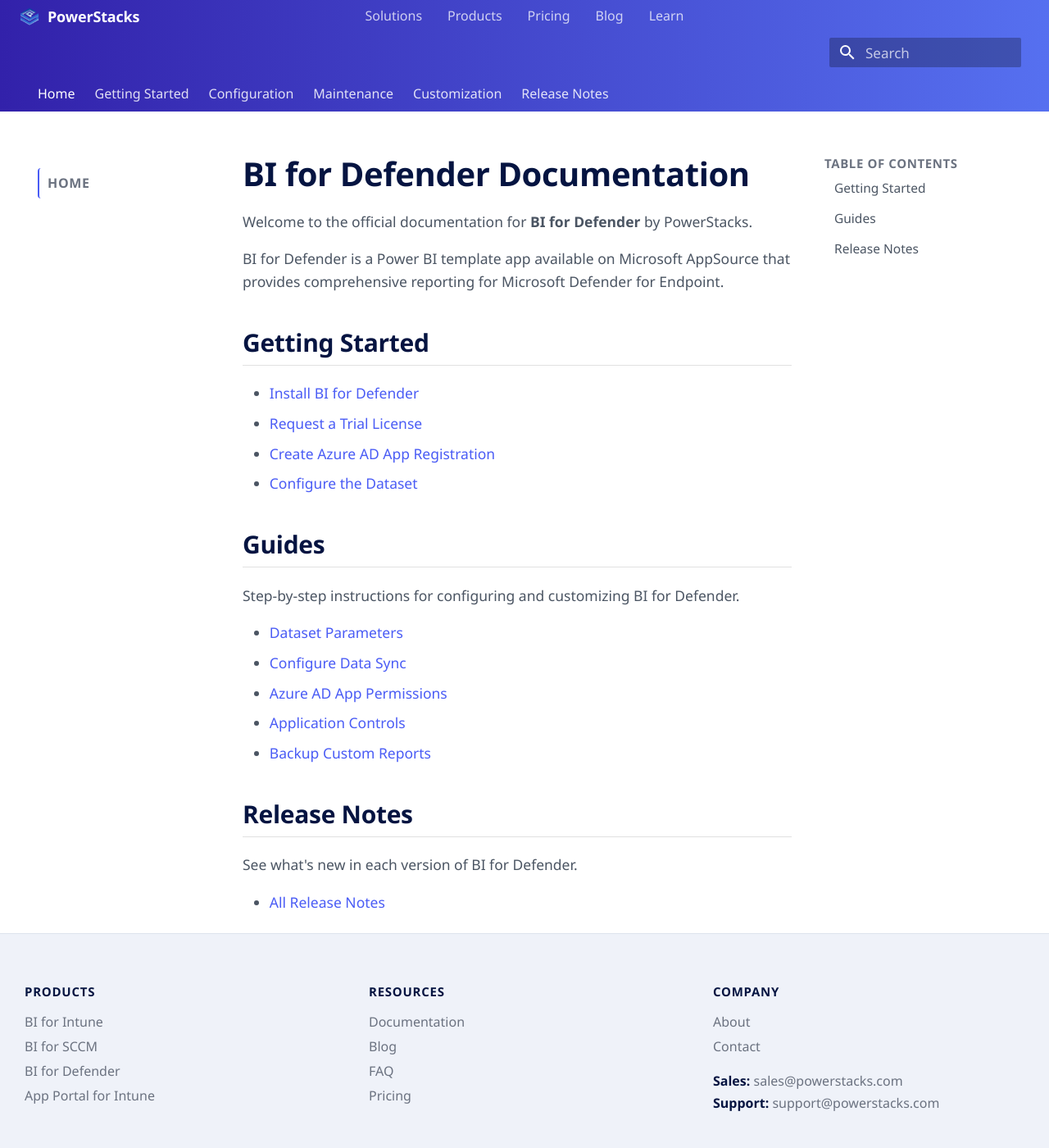
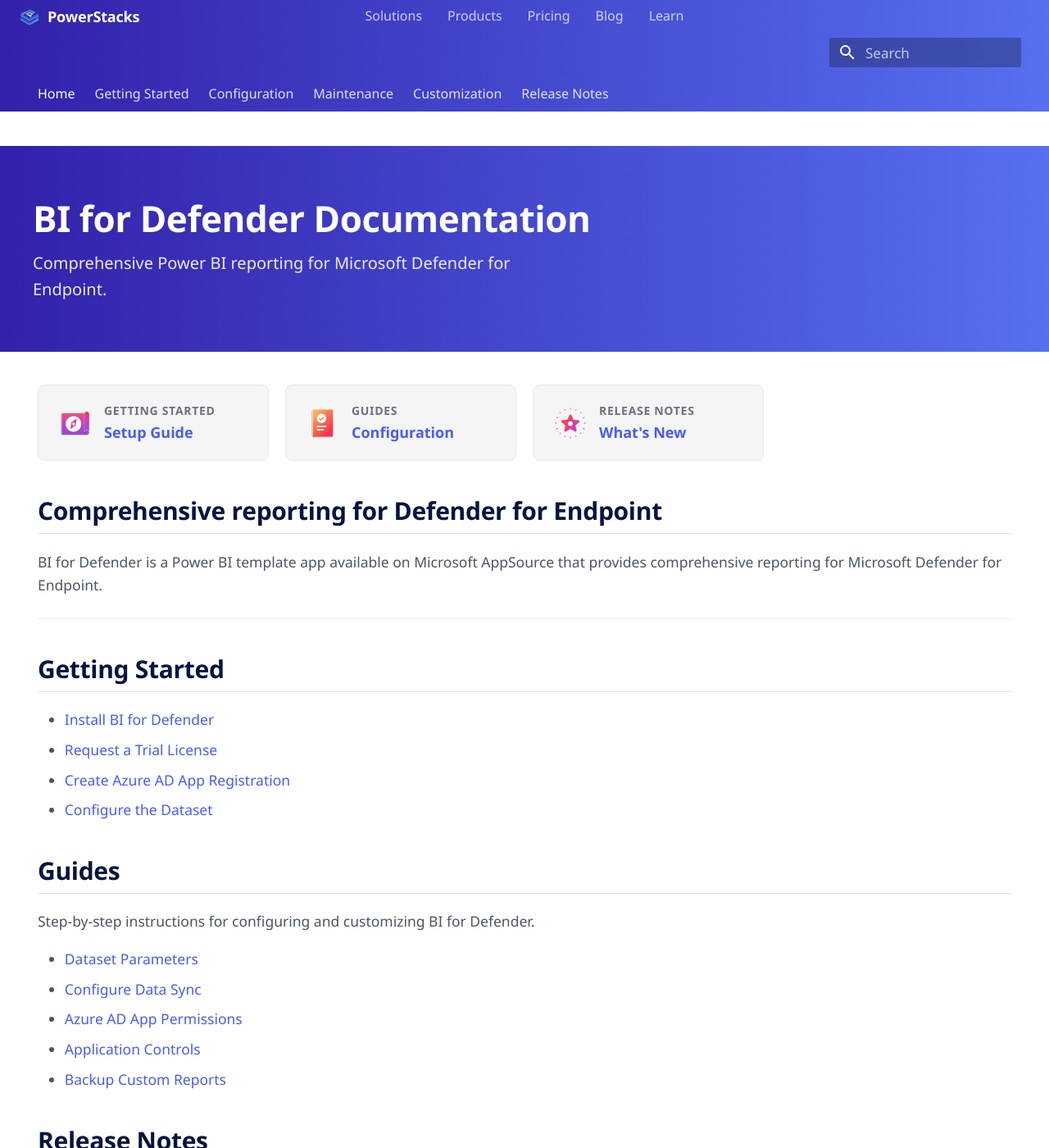
Before and after one commit to powerstacks-corp/BI-for-Defender, an MkDocs documentation site: the page built from docs/index.md, in a window 1280 px wide and 1400 px high. Shown: the whole window at 82% size. Built offline with MkDocs 1.6.1 and Material for MkDocs 9.7.7, drawn with Linux system fonts in a browser that asks for light colours; some web fonts are replaced; comment, search, counter and statistics services are not loaded.

Commit message:
Add hero banner and quick-link cards to docs home page
Co-Authored-By: Claude Opus 4.6 <noreply@anthropic.com>

```diff
--- a/docs/index.md
+++ b/docs/index.md
@@ -1,11 +1,49 @@
 ---
-title: Home
+hide:
+  - toc
+  - navigation
 ---
-# BI for Defender Documentation
 
-Welcome to the official documentation for **BI for Defender** by PowerStacks.
+<div class="hero-banner">
+  <h1>BI for Defender Documentation</h1>
+  <p>Comprehensive Power BI reporting for Microsoft Defender for Endpoint.</p>
+</div>
+
+<div class="quick-links">
+  <a class="quick-link-card" href="guides/install-bi-for-defender/">
+    <span class="card-icon">
+      <img src="images/icon-overview.svg" alt="" class="skip-lightbox">
+    </span>
+    <span class="card-content">
+      <span class="card-label">GETTING STARTED</span>
+      <span class="card-title">Setup Guide</span>
+    </span>
+  </a>
+  <a class="quick-link-card" href="guides/dataset-parameters/">
+    <span class="card-icon">
+      <img src="images/icon-how-to-guide.svg" alt="" class="skip-lightbox">
+    </span>
+    <span class="card-content">
+      <span class="card-label">GUIDES</span>
+      <span class="card-title">Configuration</span>
+    </span>
+  </a>
+  <a class="quick-link-card" href="release-notes/">
+    <span class="card-icon">
+      <img src="images/icon-whats-new.svg" alt="" class="skip-lightbox">
+    </span>
+    <span class="card-content">
+      <span class="card-label">RELEASE NOTES</span>
+      <span class="card-title">What's New</span>
+    </span>
+  </a>
+</div>
+
+## Comprehensive reporting for Defender for Endpoint
 
 BI for Defender is a Power BI template app available on Microsoft AppSource that provides comprehensive reporting for Microsoft Defender for Endpoint.
+
+---
 
 ## Getting Started
 
--- a/docs/stylesheets/microsoft-learn.css
+++ b/docs/stylesheets/microsoft-learn.css
@@ -73,6 +73,7 @@
 /* ── Global nav bar — PowerStacks branded ── */
 .md-banner {
   background: linear-gradient(90deg, #3221AA 0%, #5670F0 100%) !important;
+  overflow: hidden !important;
 }
 
 .md-banner__inner {
@@ -671,11 +672,24 @@
   background: #555;
 }
 
-/* ── Hero banner — PowerStacks gradient ── */
+/* ── Hero banner — PowerStacks gradient, full-width flush with tabs ── */
+.md-content__inner > .hero-banner:first-child {
+  margin-top: -0.4rem; /* cancel .md-content__inner::before spacer */
+}
+
+@media screen and (max-width: 44.984375em) {
+  .md-content__inner > .hero-banner:first-child {
+    margin-top: -1rem; /* cancel ::before + padding-top on mobile */
+  }
+}
+
 .hero-banner {
   background: linear-gradient(90deg, #3221AA 0%, #5670F0 100%);
   padding: 3rem 2rem;
-  margin: -0.6rem -0.6rem 2rem -0.6rem;
+  width: 100vw;
+  margin-left: calc(-50vw + 50%);
+  margin-bottom: 2rem;
+  box-sizing: border-box;
 }
 
 [data-md-color-scheme="slate"] .hero-banner {
--- a/mkdocs.yml
+++ b/mkdocs.yml
@@ -64,7 +64,9 @@ markdown_extensions:
 
 plugins:
   - search
-  - glightbox
+  - glightbox:
+      skip_classes:
+        - skip-lightbox
 
 nav:
   - Home: index.md
```
Also changed, not shown: docs/images/icon-how-to-guide.svg (added), docs/images/icon-overview.svg (added), docs/images/icon-whats-new.svg (added).
